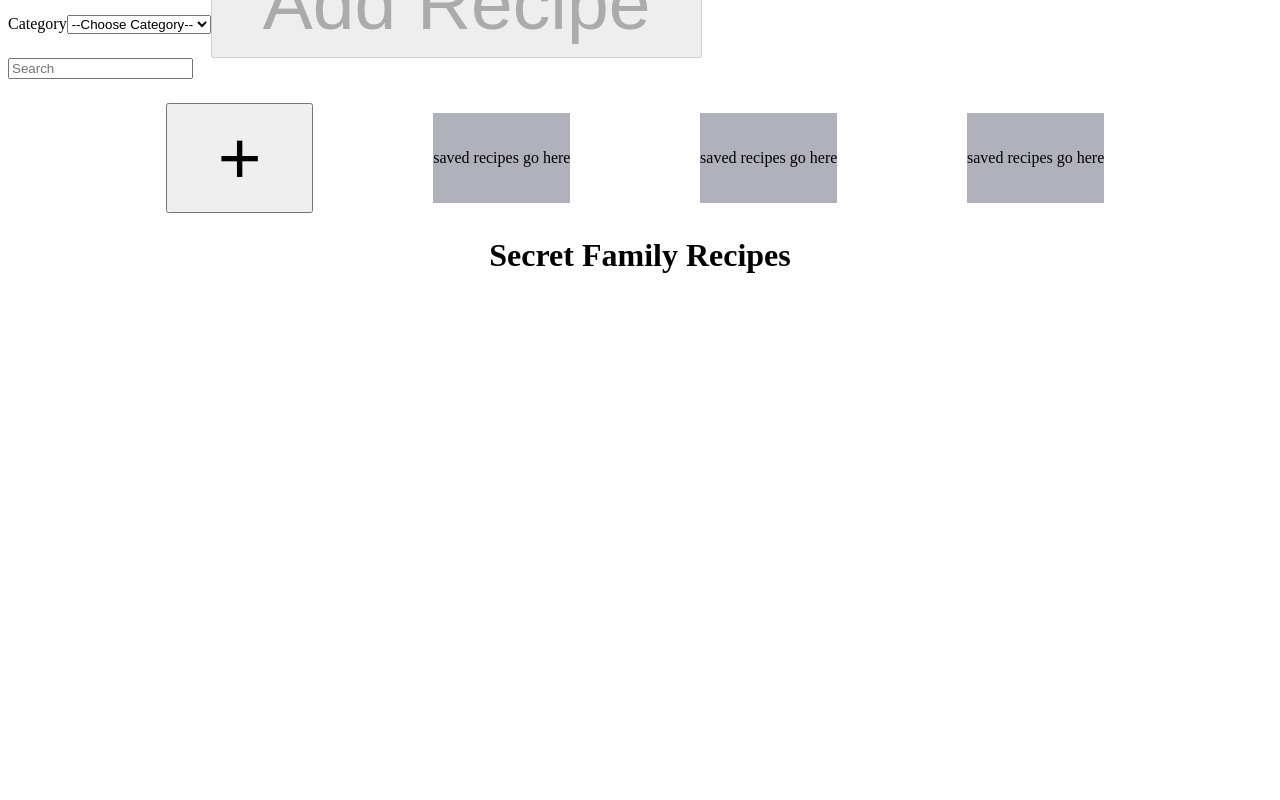
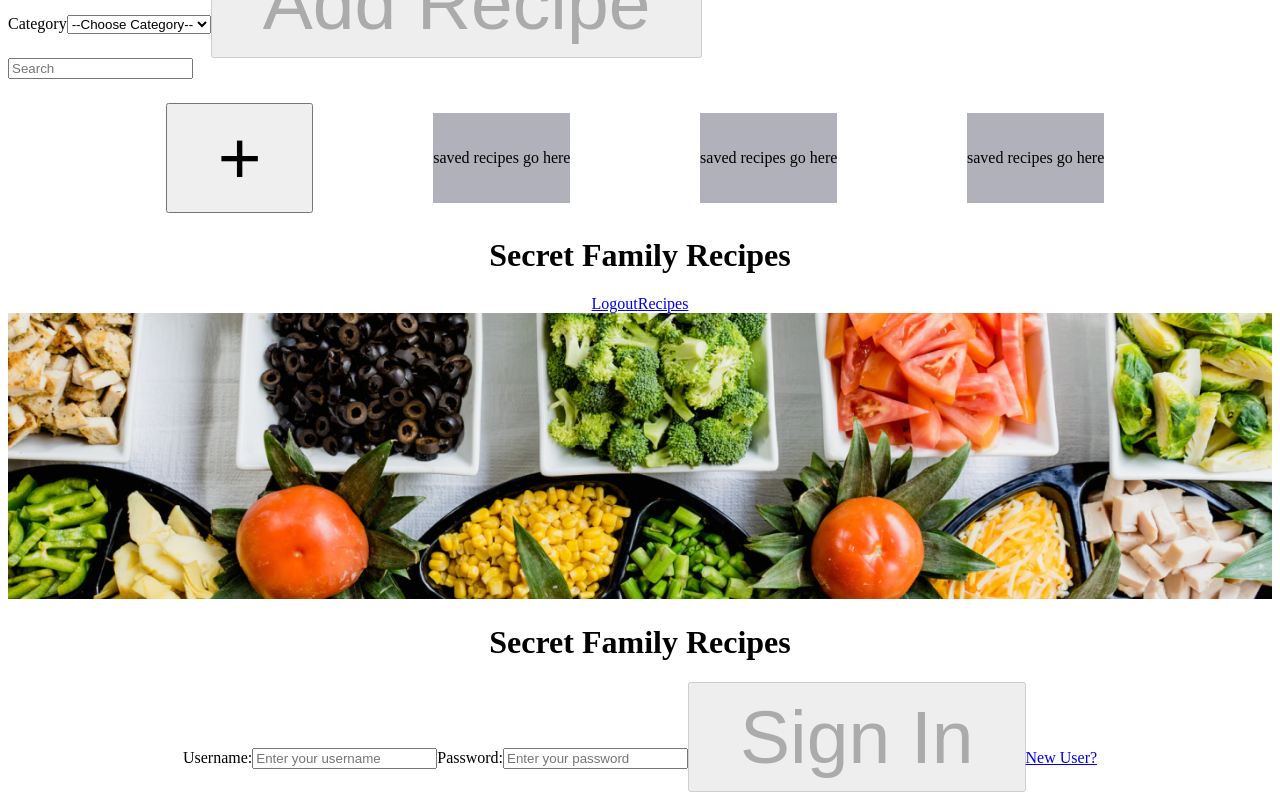
Before and after one commit to Secret-Family-Recipies/Front-end, a React (Create React App) app: page /recipes in a window 1280 px wide. Shown: the part 641-1441 px from the top of the page. Before the commit the page ends 936 px from the top, so only its background shows below. Built offline with nearby package versions, Linux system fonts and the light colour scheme; no server answers.

Commit message:
more linking

```diff
--- a/src/App.js
+++ b/src/App.js
@@ -1,11 +1,14 @@
 import React from "react";
 //import { Counter } from "./features/counter/Counter";
 import "./App.css";
+import Nav from "./components/Nav";
+import SignIn from "./components/SignIn";
 
 function App() {
   return (
     <div className="App">
-      <h1>Secret Family Recipes</h1>
+      <Nav />
+      <SignIn />
     </div>
   );
 }
--- a/src/components/HomeProtectedPage.js
+++ b/src/components/HomeProtectedPage.js
@@ -1,18 +1,42 @@
-import React from "react";
-import Nav from './Nav';
-import './homepage.css'
+import React, { useState, useEffect } from "react";
+import Nav from "./Nav";
+import "./homepage.css";
 import NewRecipe from "./NewRecipe";
-
+import { axiosWithAuth } from "./axiosWithAuth";
 
 const HomeProtectedPage = () => {
   // I think I can useState here but not clear as to what I can add
   // keeping it commented for now till I have something solid to work with
-  // const [recipe, setRecipe] = useState(null);
+  const [recipe, setRecipe] = useState([]);
 
+  useEffect(() => {
+    const getDatData = () => {
+      axiosWithAuth()
+        .get("#")
+        .then((res) => {
+          setRecipe(res.data);
+        })
+        .catch((err) => {
+          console.error("Our Error", err);
+        });
+    };
+    getDatData();
+  }, []);
   // axios get data from api to put examples that users can use?
   // Make new component for the saved recipe/recipe boxes that produced when
   // -add recipe button is pressed
 
+  //Get user?
+  // const getUser = () => {
+  //   axiosWithAuth()
+  //   .get('users/getuserinfo')
+  //   .then(res => {
+  //     console.log(res.data)
+  //     localStorage.setItem('user:id', res.data.userid)
+  //   }).catch(err => {
+  //     console.log(err)
+  //   })
+  // }
 
   return (
     <div>
@@ -20,28 +44,24 @@ const HomeProtectedPage = () => {
       <h1>Recipes</h1>
       <NewRecipe />
       {/* search bar */}
-        <div className='search'>
-          <label htmlFor='search'></label>
-          <input type='text' placeholder='Search' />
+      <div className="search">
+        <label htmlFor="search"></label>
+        <input type="text" placeholder="Search" />
       </div>
 
       {/* container for the details of the page  */}
-        <div className='container'>
+      <div className="container">
         {/* button to add new entry */}
         <div>
           <button> + </button>
         </div>
-          <div className='recipeBox'>
+        <div className="recipeBox">
           {/* I think I can return a component here with a .map function of the component? */}
           {/* though I think I need the something specific for it */}
           saved recipes go here
         </div>
-          <div className='recipeBox'>
-            saved recipes go here
-          </div>
-          <div className='recipeBox'>
-            saved recipes go here
-          </div>
+        <div className="recipeBox">saved recipes go here</div>
+        <div className="recipeBox">saved recipes go here</div>
       </div>
     </div>
   );
--- a/src/components/SignIn.js
+++ b/src/components/SignIn.js
@@ -1,7 +1,13 @@
 import React, { useState, useEffect } from "react";
-import axios from 'axios'
-import * as Yup from 'yup'
-import { Link } from 'react-router-dom'
+import axios from "axios";
+import * as Yup from "yup";
+import { Link } from "react-router-dom";
+
+//InitialState
+const initialState = {
+  username: "",
+  password: "",
+};
 
 // formSchema using Yup
 const formSchema = Yup.object().shape({
@@ -11,21 +17,19 @@ const formSchema = Yup.object().shape({
     .min(4, "Must be at least 4 characters"),
   password: Yup.string()
     .required("A password is required")
-    .min(6, "Must be at least 6 characters")
+    .min(6, "Must be at least 6 characters"),
 });
 
 // SignIn component
-const SignIn = () => {
-  const [formState, setFormState] = useState({
-    username: "",
-    password: ""
-  });
-
+const SignIn = (props) => {
+  const [formState, setFormState] = useState(initialState);
   const [buttonDisabled, setButtonDisabled] = useState(true);
   const [errors, setErrors] = useState({
     username: "",
-    password: ""
+    password: "",
   });
+  //This handles the token to navigate to the HomePrivate Route
+  // const { push } = props.history;
 
   useEffect(() => {
     formSchema.isValid(formState).then((valid) => {
@@ -39,32 +43,37 @@ const SignIn = () => {
     Yup.reach(formSchema, name)
       .validate(value)
       .then((valid) => {
+        //This is setting the state to the form
+        setFormState({
+          ...formState,
+          [e.target.id]: e.target.value,
+        });
+        //This is setting the errors if there are errors
         setErrors({
           ...errors,
-          [name]: ""
+          [name]: "",
         });
       })
       .catch((err) => {
         setErrors({
           ...errors,
-          [name]: err.errors[0]
+          [name]: err.errors[0],
         });
       });
     setFormState({
       ...formState,
-      [name]: value
+      [name]: value,
     });
   };
 
   // onSubmit function
   const formSignIn = (e) => {
     e.preventDefault();
-    const newUser = ({ username: "", password: "" });
     axios
-      .post("https://reqres.in/api/users", newUser)
+      .post("#", formState)
       .then((res) => {
-        setFormState(res.data); // here if theres an issue
-        console.log("success", res);
+        localStorage.setItem("token", res.data.payload); //Here?
+        // push("/HomeProtectedPage");
       })
       .catch((err) => console.log(err.res));
   };
--- /dev/null
+++ b/src/components/axiosWithAuth.js
@@ -0,0 +1,11 @@
+import axios from "axios";
+export const axiosWithAuth = () => {
+  const token = localStorage.getItem("token");
+
+  return axios.create({
+    headers: {
+      authorization: token,
+    },
+    //baseURL: 'https://water-my-plants-tt39.herokuapp.com/' This type of thing could be added so we just have to add the extra portion
+  });
+};
--- a/src/index.js
+++ b/src/index.js
@@ -5,6 +5,7 @@ import App from "./App";
 import store from "./app/store";
 import { Provider } from "react-redux";
 import { BrowserRouter as Router, Route } from "react-router-dom";
+//import PrivateRoute from "./components/HomeProtectedPage";
 import SignIn from "./components/SignIn";
 import HomeProtectedPage from "./components/HomeProtectedPage";
 
```
Lines whose indentation alone changed are shown as unchanged.
